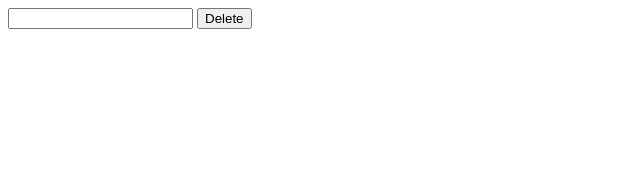
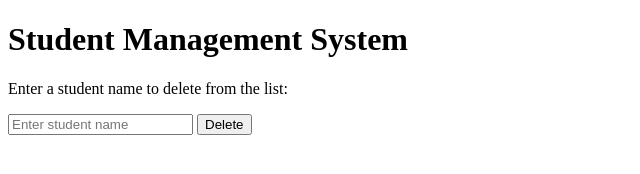
Before and after one commit to nur1kmm/practice_w7, a plain HTML site: page index.html in a window 1280 px wide. Shown: the whole page, without its empty margins (0-640 px from the left). Drawn offline with Linux system fonts and the light colour scheme.

Commit message:
Improve HTML structure with better title and user instructions

```diff
--- a/index.html
+++ b/index.html
@@ -3,11 +3,13 @@
 <head>
     <meta charset="UTF-8">
     <meta name="viewport" content="width=device-width, initial-scale=1.0">
-    <title>Document</title>
+    <title>Student Management System</title>
     <link rel="stylesheet" href="style.css">
 </head>
 <body>
-    <input class="delete-value" type="text">
+    <h1>Student Management System</h1>
+    <p>Enter a student name to delete from the list:</p>
+    <input class="delete-value" type="text" placeholder="Enter student name">
     <button onclick="deleteStudent()" class="delete">Delete</button>
 
     <script src="app.js"></script>
```
